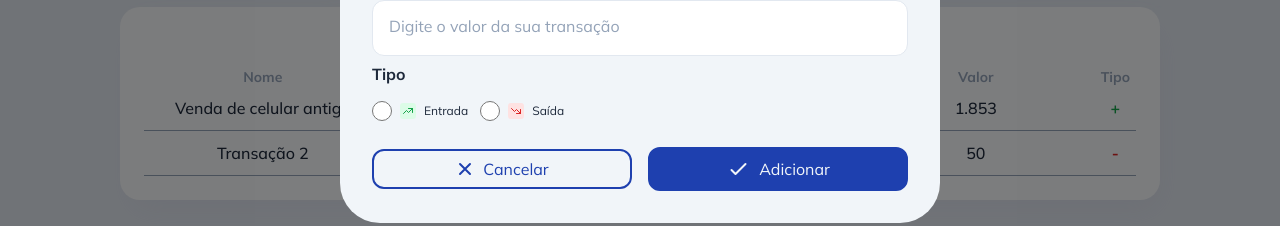
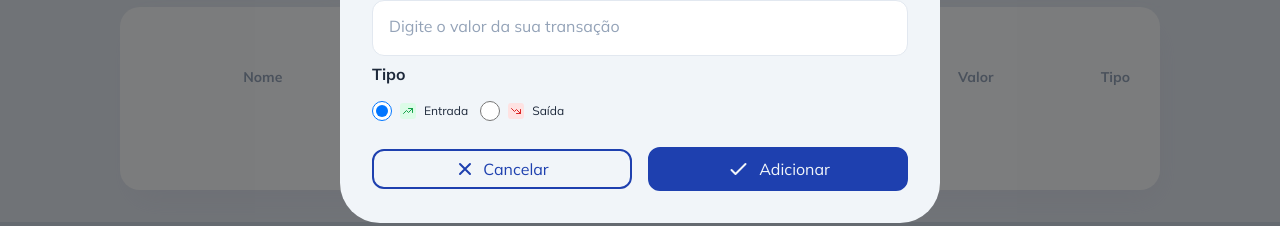
Before and after one commit to RafaelSantos22/GoFinance-ReactJs, a React (Vite) app: page / in a window 1280 px wide. Both pictures are taken after a click on the element "TRANSAÇÃO". Shown: the part 517-743 px from the top of the page. Built offline with nearby package versions, Linux system fonts and the light colour scheme.

Commit message:
Adicionando funcionalidade ao modal de nova transeferência

```diff
--- a/src/components/Button/index.tsx
+++ b/src/components/Button/index.tsx
@@ -4,7 +4,7 @@ type Props = {
     children: React.ReactNode;
     isSpecial?: boolean;
     icon: string;
-    onClick?: () => void;
+    onClick: (e: React.MouseEvent<HTMLButtonElement, MouseEvent>) => void;
 }
 
 export const Button = ({ children, isSpecial, icon, onClick }: Props) => {
--- a/src/components/Form/index.tsx
+++ b/src/components/Form/index.tsx
@@ -4,12 +4,39 @@ import TrendingDown from '../../assets/trending-down.svg';
 import CheckButton from '../../assets/check.svg';
 import CancelIcon from '../../assets/cancel-icon.svg';
 import { Button } from '../Button';
+import { useState } from 'react';
+import { Transaction } from '../../types/Transaction';
 
 type Props = {
     onClose: () => void;
+    addTransaction: (transaction: Transaction) => void;
 }
 
-export const Form = ({ onClose }: Props) => {
+export const Form = ({ onClose, addTransaction }: Props) => {
+    const [name, setName] = useState('');
+    const [date, setDate] = useState('');
+    const [category, setCategory] = useState('');
+    const [value, setValue] = useState('');
+    const [type, setType] = useState<'+' | '-'>('+');
+
+    const generateID = () => Math.round(Math.random() * 1000);
+
+    const handleAddTransaction = (e: React.MouseEvent<HTMLButtonElement, MouseEvent>) => {
+        e.preventDefault();
+
+        const newTransaction: Transaction = {
+            id: generateID(),
+            nome: name,
+            data: date,
+            categoria: category,
+            valor: parseFloat(value),
+            tipo: type,
+        };
+
+        addTransaction(newTransaction);
+        onClose();
+    };
+
     return (
         <>
             <form className={styles.formContainer}>
@@ -18,6 +45,8 @@ export const Form = ({ onClose }: Props) => {
                     <input
                         type="text"
                         placeholder='Digite o nome da sua transação'
+                        value={name}
+                        onChange={e => setName(e.target.value)}
                     />
                 </div>
                 <div className={styles.inputField}>
@@ -25,6 +54,8 @@ export const Form = ({ onClose }: Props) => {
                     <input
                         type="text"
                         placeholder='Selecione a data da transação'
+                        value={date}
+                        onChange={e => setDate(e.target.value)}
                     />
                 </div>
                 <div className={styles.inputField}>
@@ -32,6 +63,8 @@ export const Form = ({ onClose }: Props) => {
                     <input
                         type="text"
                         placeholder='Digite a categoria da sua transação'
+                        value={category}
+                        onChange={e => setCategory(e.target.value)}
                     />
                 </div>
                 <div className={styles.inputField}>
@@ -39,18 +72,32 @@ export const Form = ({ onClose }: Props) => {
                     <input
                         type="text"
                         placeholder='Digite o valor da sua transação'
+                        value={value}
+                        onChange={e => setValue(e.target.value)}
                     />
                 </div>
                 <div className={styles.inputField}>
                     <label>Tipo</label>
                     <div className={styles.radioButtons}>
                         <div className={styles.radioButton}>
-                            <input type="radio" name="option" value="op1" />
+                            <input
+                                type="radio"
+                                name="option"
+                                value="+"
+                                checked={type === '+'}
+                                onChange={() => setType('+')}
+                            />
                             <img src={TrendingUp} alt="icone" />
                             <span>entrada</span>
                         </div>
                         <div className={styles.radioButton}>
-                            <input type="radio" name="option" value="op2" />
+                            <input
+                                type="radio"
+                                name="option"
+                                value="-"
+                                checked={type === '-'}
+                                onChange={() => setType('-')}
+                            />
                             <img src={TrendingDown} alt="icone" />
                             <span>Saída</span>
                         </div>
@@ -58,7 +105,7 @@ export const Form = ({ onClose }: Props) => {
                 </div>
                 <div className={styles.buttonsArea}>
                     <Button onClick={onClose} icon={CancelIcon}>Cancelar</Button>
-                    <Button icon={CheckButton} isSpecial>Adicionar</Button>
+                    <Button onClick={handleAddTransaction} icon={CheckButton} isSpecial>Adicionar</Button>
                 </div>
             </form>
         </>
--- a/src/components/NewTransactionModal/index.tsx
+++ b/src/components/NewTransactionModal/index.tsx
@@ -1,12 +1,14 @@
+import { Transaction } from '../../types/Transaction';
 import { Form } from '../Form';
 import styles from './styles.module.css';
 
 type Props = {
     isOpen: boolean;
     closeModal: () => void;
+    addTransaction: (transaction: Transaction) => void;
 }
 
-export const NewTransactionModal = ({ isOpen, closeModal }: Props) => {
+export const NewTransactionModal = ({ isOpen, closeModal, addTransaction }: Props) => {
     if (isOpen) {
         return (
             <div className={styles.modalInit}>
@@ -14,7 +16,7 @@ export const NewTransactionModal = ({ isOpen, closeModal }: Props) => {
                     <header className={styles.header}>
                         <h2>Nova transação</h2>
                     </header>
-                    <Form onClose={closeModal} />
+                    <Form addTransaction={addTransaction} onClose={closeModal} />
                 </div>
             </div>
         );
--- a/src/components/TransactionHistory/index.tsx
+++ b/src/components/TransactionHistory/index.tsx
@@ -1,8 +1,12 @@
-import { transactions } from '../../data/transactions';
+import { Transaction } from '../../types/Transaction';
 import TransactionRow from '../TransactionRow';
 import styles from './styles.module.css';
 
-export const TransactionHistory = () => {
+type Props = {
+    transactions: Transaction[];
+}
+
+export const TransactionHistory = ({ transactions }: Props) => {
     return (
         <div className={styles.transactions}>
             <h2>Histórico de transações</h2>
@@ -17,8 +21,8 @@ export const TransactionHistory = () => {
                     </tr>
                 </thead>
                 <tbody>
-                    {transactions.map(transaction => (
-                        <TransactionRow transaction={transaction} />
+                    {transactions.map((transaction, index) => (
+                        <TransactionRow key={index} transaction={transaction} />
                     ))}
                 </tbody>
             </table>
--- a/src/data/transactions.ts
+++ b/src/data/transactions.ts
@@ -1,20 +1,5 @@
 import { Transaction } from "../types/Transaction";
 
 export const transactions: Transaction[] = [
-    {
-      id: 1,
-      nome: 'Venda de celular antigo',
-      data: '2023-08-12',
-      categoria: 'Categoria 1',
-      valor: 1.853,
-      tipo: '+',
-    },
-    {
-      id: 2,
-      nome: 'Transação 2',
-      data: '2023-08-13',
-      categoria: 'Categoria 2',
-      valor: 50.000,
-      tipo: '-',
-    },
+
 ];
--- a/src/pages/Home/index.tsx
+++ b/src/pages/Home/index.tsx
@@ -9,9 +9,15 @@ import { useState } from 'react';
 import { NewTransactionModal } from '../../components/NewTransactionModal';
 import { TransactionHistory } from '../../components/TransactionHistory';
 import { Footer } from '../../components/Footer';
+import { Transaction } from '../../types/Transaction';
 
 export const Home = () => {
   const [isModalOpen, setIsModalOpen] = useState(false);
+  const [transactions, setTransactions] = useState<Transaction[]>([]);
+
+  const addTransaction = (newTransaction: Transaction) => {
+    setTransactions([...transactions, newTransaction]);
+  };
 
   return (
     <div className={styles.container}>
@@ -23,9 +29,9 @@ export const Home = () => {
         <ResumeItem onClick={() => setIsModalOpen(true)} txt='Transação' icon={PlusIcon} isCustom={true} />
       </div>
       <div className={styles.content}>
-        <TransactionHistory />
+        <TransactionHistory transactions={transactions}/>
       </div>
-      <NewTransactionModal isOpen={isModalOpen} closeModal={() => setIsModalOpen(!isModalOpen)} />
+      <NewTransactionModal addTransaction={addTransaction} isOpen={isModalOpen} closeModal={() => setIsModalOpen(!isModalOpen)} />
       <Footer />
     </div>
   );
--- a/src/types/Transaction.ts
+++ b/src/types/Transaction.ts
@@ -1,8 +1,10 @@
+type TransactionType = '+' | '-';
+
 export type Transaction = {
     id: number;
     nome: string;
     data: string;
     categoria: string;
     valor: number;
-    tipo: '+' | '-';
+    tipo: TransactionType;
 }
```
